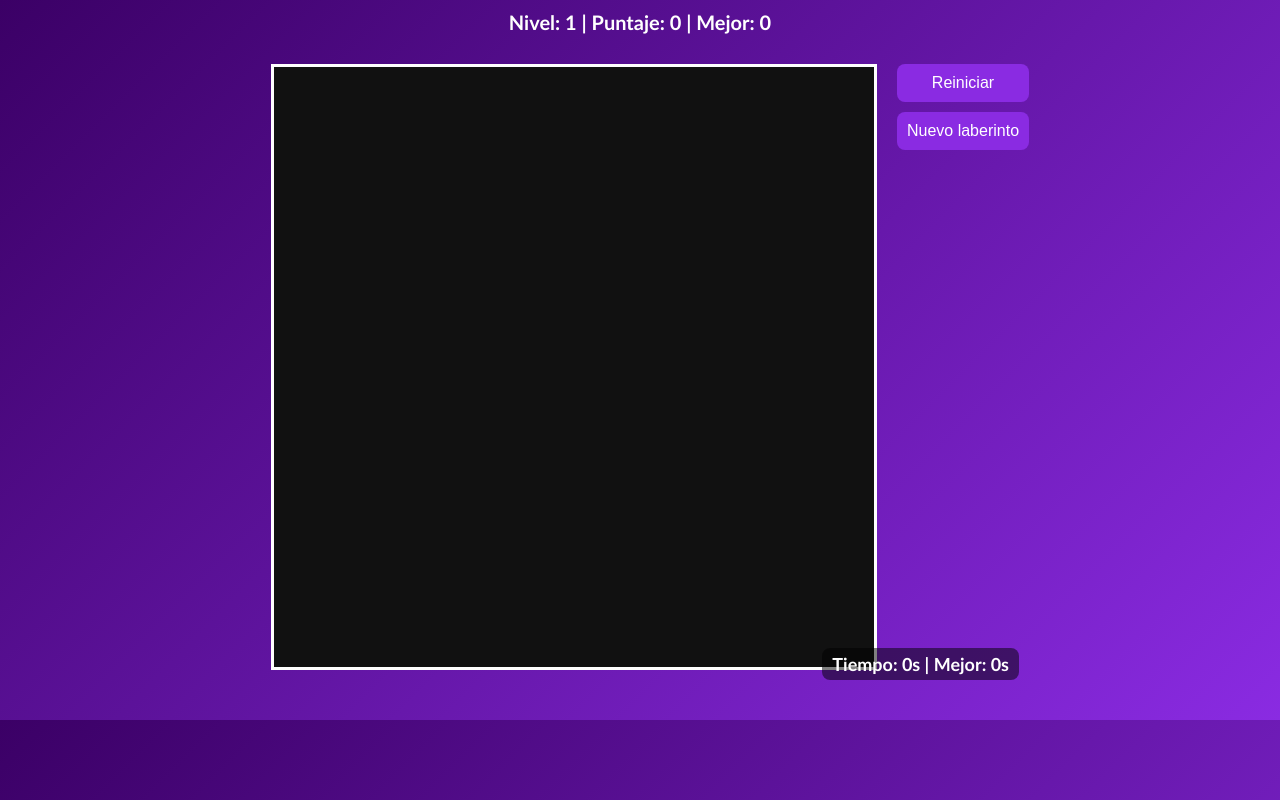
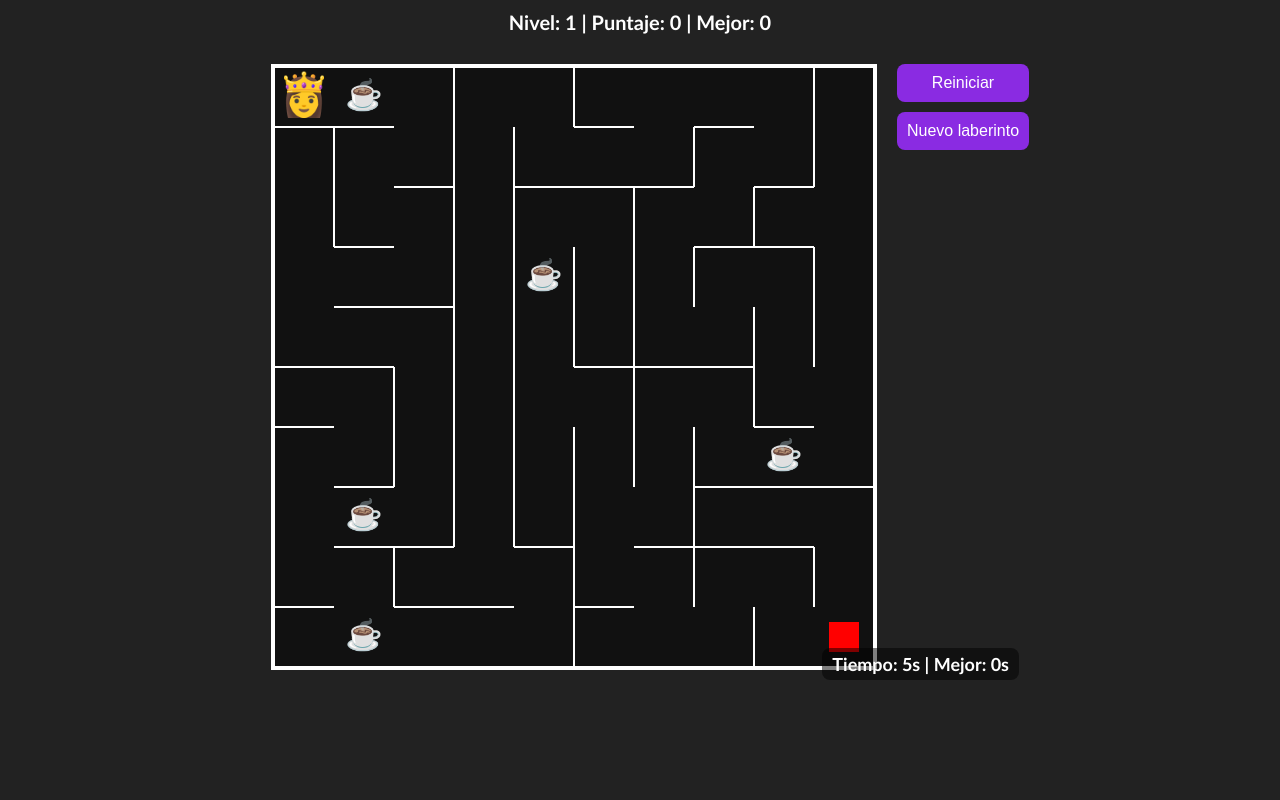
Before and after one commit to liquidvice/laberinto2, a plain HTML site: page index.html in a window 1280 px wide. Drawn offline with Linux system fonts and the light colour scheme.

Commit message:
Update index.html

```diff
--- a/index.html
+++ b/index.html
@@ -6,7 +6,7 @@
 <title>Alicia en el Laberinto</title>
 <style>
   body {
-    background: linear-gradient(135deg, #3b0066, #8a2be2);
+    background: #222;
     margin: 0;
     padding: 0;
     font-family: 'Trebuchet MS', sans-serif;
@@ -107,7 +107,7 @@ let goal;
 let score = 0;
 let bestScore = localStorage.getItem("bestScore") || 0;
 let level = 1;
-let maxLevel = 5; // ahora son 5 niveles
+let maxLevel = 5;
 let teas = [];
 
 let startTime;
@@ -155,6 +155,7 @@ function setupMaze() {
   for (let i=0; i<Math.floor(rows/2); i++) {
     teas.push({x: Math.floor(Math.random()*cols), y: Math.floor(Math.random()*rows)});
   }
+  grid.forEach(c => c.visited=false);
   generateMaze(grid[0]);
   drawMaze();
   if (level === 1) {
@@ -201,20 +202,15 @@ function drawMaze() {
   ctx.clearRect(0,0,canvas.width,canvas.height);
   grid.forEach(c => c.draw());
 
-  // Jugador (princesa 👸)
-  ctx.font = ${cellSize*0.7}px Arial;
+  ctx.font = `${cellSize*0.7}px Arial`;
   ctx.textAlign = "center";
   ctx.textBaseline = "middle";
   ctx.fillText("👸", player.x*cellSize + cellSize/2, player.y*cellSize + cellSize/2);
 
-  // Meta
   ctx.fillStyle = "red";
   ctx.fillRect(goal.x*cellSize+cellSize*0.25, goal.y*cellSize+cellSize*0.25, cellSize*0.5, cellSize*0.5);
 
-  // Dibujar tazas ☕ (más chicas)
-  ctx.font = ${cellSize*0.5}px Arial;
-  ctx.textAlign = "center";
-  ctx.textBaseline = "middle";
+  ctx.font = `${cellSize*0.5}px Arial`;
   teas.forEach(t => {
     ctx.fillText("☕", t.x*cellSize + cellSize/2, t.y*cellSize + cellSize/2);
   });
@@ -264,7 +260,7 @@ function movePlayer(e) {
           bestScore = score;
           localStorage.setItem("bestScore", bestScore);
         }
-        finalMessage.innerHTML = 🎉 ¡Ganaste! Puntaje: ${score} | Mejor: ${bestScore} | Tiempo total: ${elapsedTime}s | Mejor tiempo: ${bestTime}s;
+        finalMessage.innerHTML = `🎉 ¡Ganaste! Puntaje: ${score} | Mejor: ${bestScore} | Tiempo total: ${elapsedTime}s | Mejor tiempo: ${bestTime}s`;
       }
     }
   }
@@ -285,8 +281,8 @@ function newMaze() {
 }
 
 function updateScoreboard() {
-  scoreboard.textContent = Nivel: ${level} | Puntaje: ${score} | Mejor: ${bestScore};
-  timerDisplay.textContent = Tiempo: ${elapsedTime}s | Mejor: ${bestTime}s;
+  scoreboard.textContent = `Nivel: ${level} | Puntaje: ${score} | Mejor: ${bestScore}`;
+  timerDisplay.textContent = `Tiempo: ${elapsedTime}s | Mejor: ${bestTime}s`;
 }
 
 setupMaze();
```
